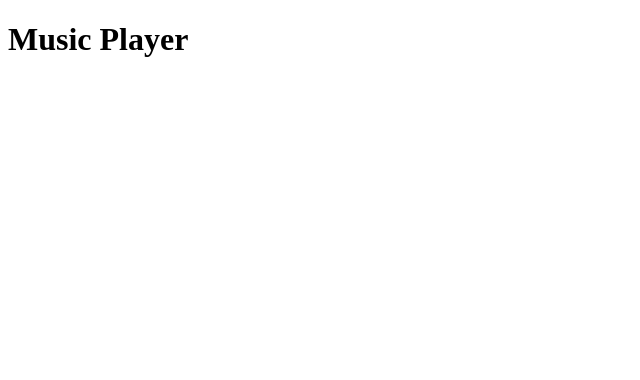
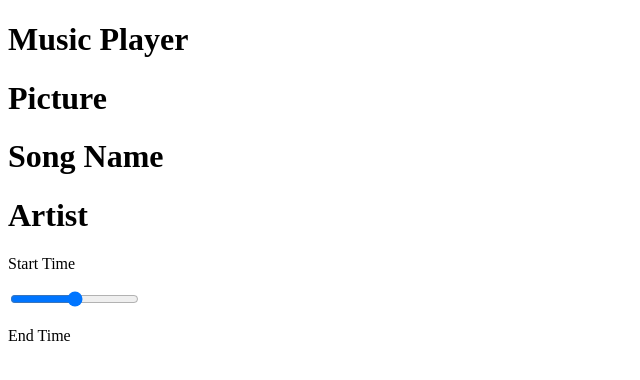
Before and after one commit to sionkim00/music-player, a React (Create React App) app: page / in a window 1280 px wide. Shown: the top 380 px of the page, without its empty margins (0-640 px from the left). Built offline with nearby package versions, Linux system fonts and the light colour scheme.

Commit message:
create song and player component

```diff
--- a/package.json
+++ b/package.json
@@ -5,6 +5,8 @@
   "keywords": [],
   "main": "src/index.js",
   "dependencies": {
+    "@fortawesome/fontawesome-svg-core": "1.3.0",
+    "@fortawesome/free-solid-svg-icons": "6.0.0",
     "node-sass": "7.0.1",
     "react": "17.0.2",
     "react-dom": "17.0.2",
--- a/src/App.js
+++ b/src/App.js
@@ -1,7 +1,12 @@
+import Player from "./components/Player";
+import Song from "./components/Song";
+
 export default function App() {
   return (
     <div className="App">
       <h1>Music Player</h1>
+      <Song />
+      <Player />
     </div>
   );
 }
--- /dev/null
+++ b/src/components/Player.js
@@ -0,0 +1,14 @@
+import React from "react";
+
+export default function Player() {
+  return (
+    <div className="player">
+      <div className="time-control">
+        <p>Start Time</p>
+        <input type="range" />
+        <p>End Time</p>
+      </div>
+      <div className="play-control"></div>
+    </div>
+  );
+}
--- /dev/null
+++ b/src/components/Song.js
@@ -0,0 +1,11 @@
+import React from "react";
+
+export default function Song() {
+  return (
+    <div className="song-container">
+      <h1>Picture</h1>
+      <h1>Song Name</h1>
+      <h1>Artist</h1>
+    </div>
+  );
+}
```
